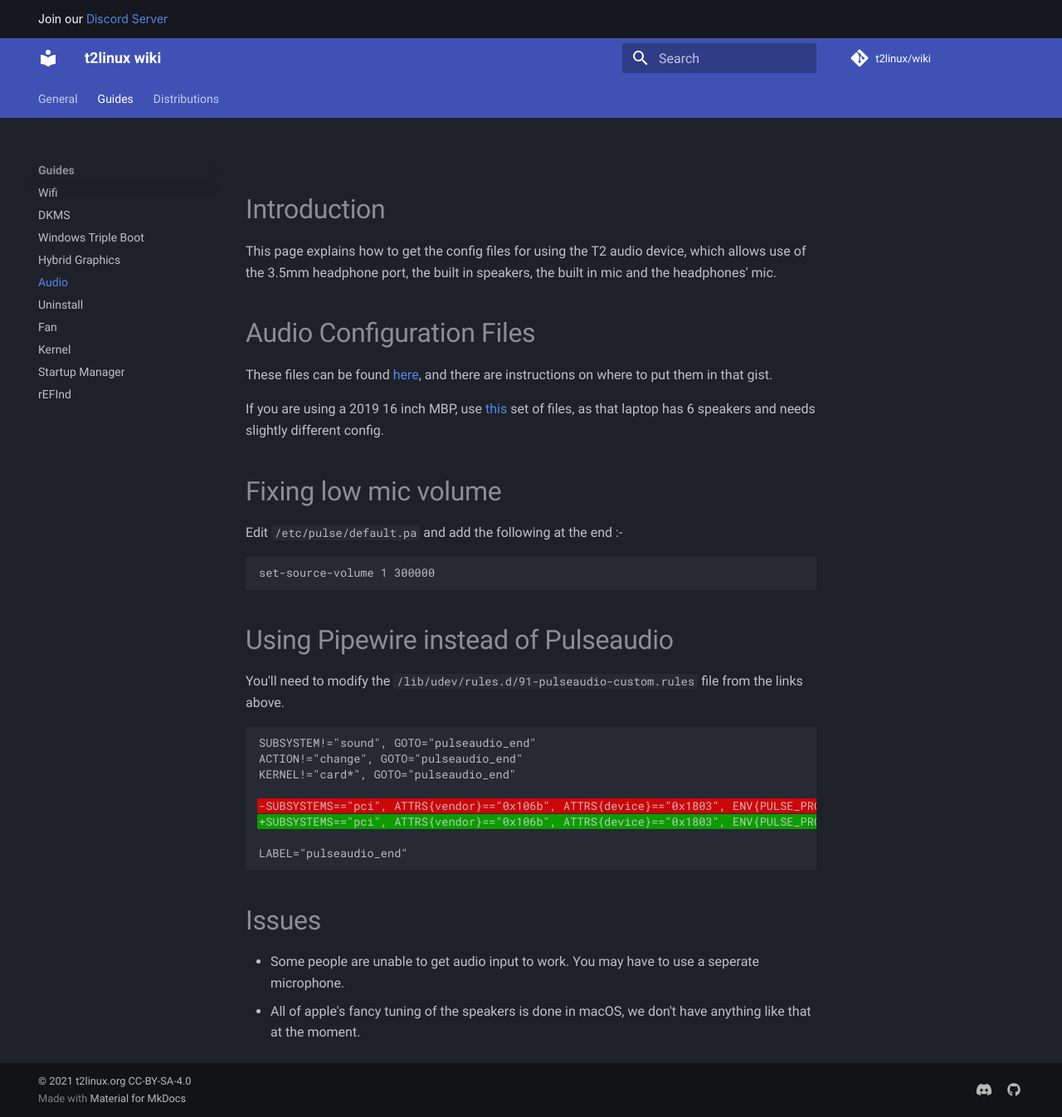
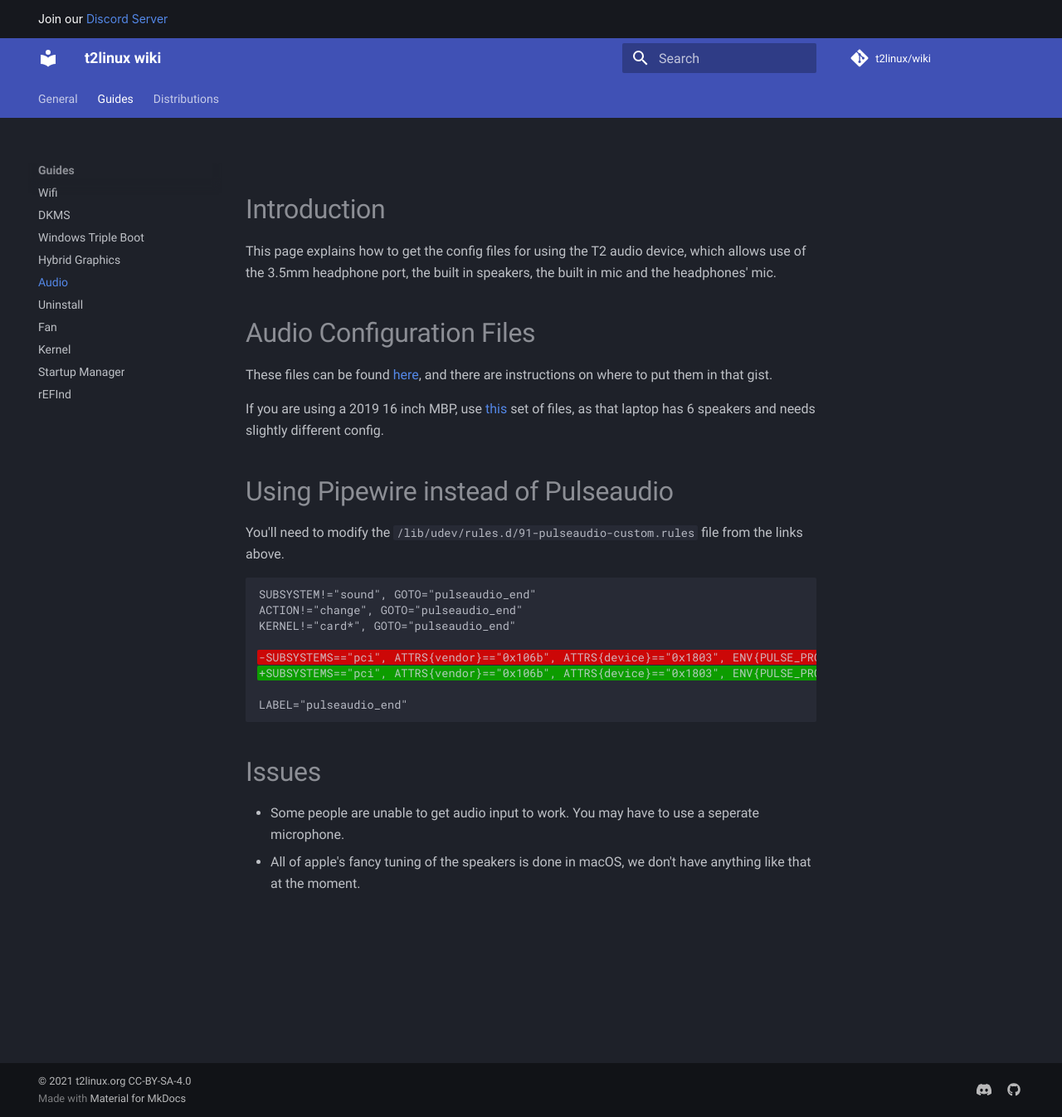
Before and after one commit to t2linux/wiki, an MkDocs documentation site: the page built from docs/guides/audio-config.md, in a window 1280 px wide and 1346 px high. Shown: the whole window at 83% size. Built offline with MkDocs 1.6.1 and Material for MkDocs 9.7.7, drawn with Linux system fonts in a browser that asks for light colours; comment, search, counter and statistics services are not loaded.

Commit message:
Remove low mic fix
This is causing more trouble and less fixing. Better to remove it. The speakers dont seem to work with the mic now.

````diff
--- a/docs/guides/audio-config.md
+++ b/docs/guides/audio-config.md
@@ -7,14 +7,6 @@ This page explains how to get the config files for using the T2 audio device, wh
 These files can be found [here](https://gist.github.com/MCMrARM/c357291e4e5c18894bea10665dcebffb), and there are instructions on where to put them in that gist.
 
 If you are using a 2019 16 inch MBP, use [this](https://gist.github.com/kevineinarsson/8e5e92664f97508277fefef1b8015fba) set of files, as that laptop has 6 speakers and needs slightly different config.
-
-# Fixing low mic volume
-
-Edit `/etc/pulse/default.pa` and add the following at the end :-
-
-```plain
-set-source-volume 1 300000
-```
 
 # Using Pipewire instead of Pulseaudio
 
````
